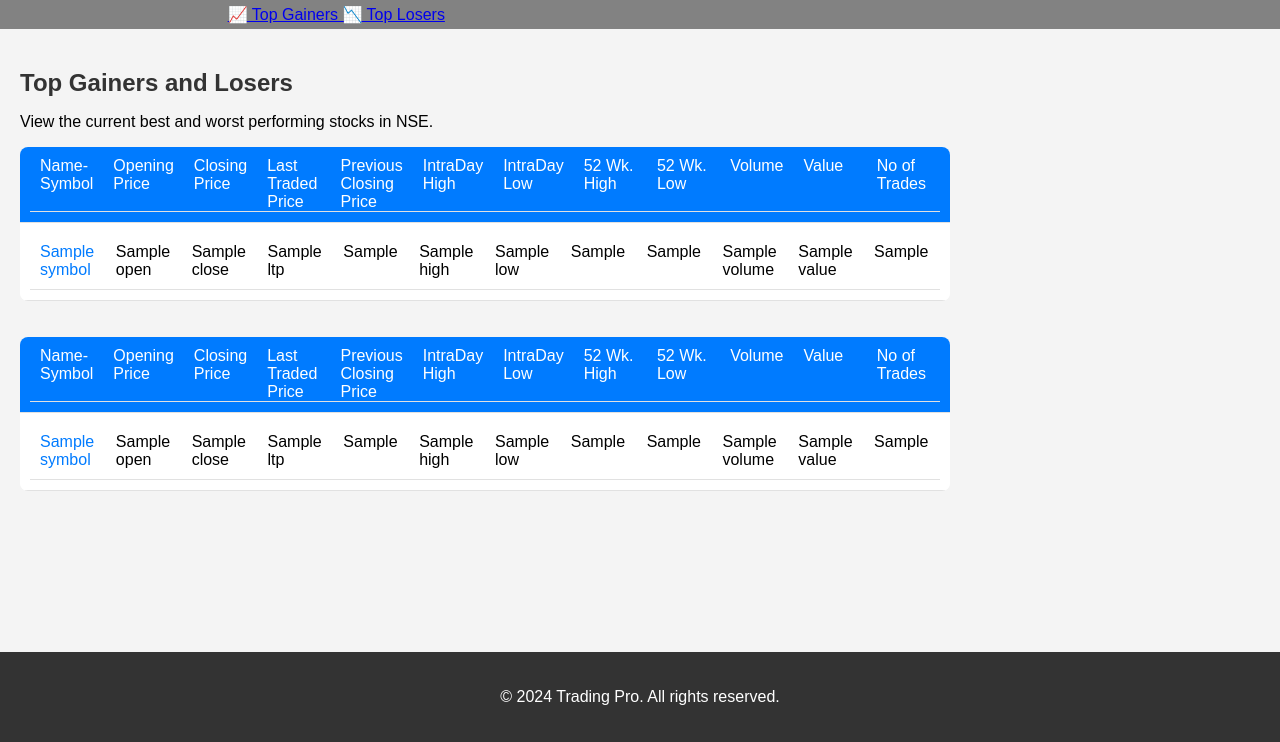
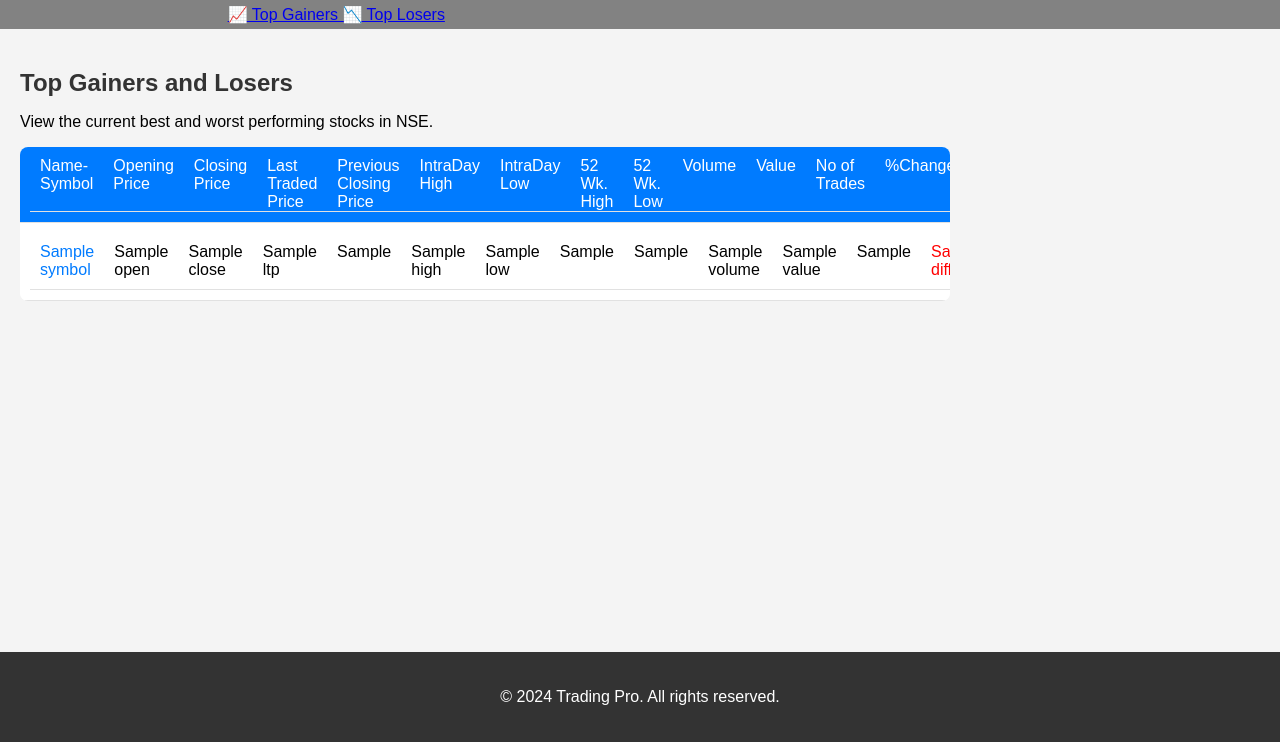
Before and after one commit to rogerthat1729/stock-analyzer, a Flask app: template templates/performers.html in a window 1280 px wide. Shown: the part 58-800 px from the top of the page. Run offline with Flask 3, Linux system fonts and the light colour scheme; the template is opened without the code that fills it: most values are stand-ins (such as "Sample title", 1, 10 or a date in 2020).

Commit message:
added percent change in gainers losers, kept default plot in singleplot

```diff
--- a/news.py
+++ b/news.py
@@ -1,5 +1,4 @@
 from newsapi import NewsApiClient
-import datetime as dt
 import datetime
 
 today = datetime.date.today()
--- a/ourapp.py
+++ b/ourapp.py
@@ -3,15 +3,7 @@
 from flask_sqlalchemy import SQLAlchemy
 from plot import give_data, create_plot, get_index_data, get_performers, get_current_data
 from news import get_stock_news
-import matplotlib as mpl
-import matplotlib.pyplot as plt
-import plotly.graph_objects as go
-import plotly.express as px
 import plotly.offline as po
-from datetime import datetime, timedelta
-from dateutil.relativedelta import relativedelta
-from io import BytesIO
-import base64
 import pandas as pd
 from flask_caching import Cache
 
@@ -80,14 +72,15 @@
         flash('Please login to access this page.')
         return redirect(url_for('home', usr = usr))
     pdv = None
+    entity = 'OPEN'
+    typ = 'normal'
+    symbols = [symbol]
+    data = give_data(symbols)
     if request.method == 'POST':
         entity = request.form['options']
         typ = request.form['plottype']
-        symbols = [symbol]
-        if entity is not None and typ is not None:
-            data = give_data(symbols)
-            figure = create_plot(data, entity, 'stock',typ)
-            pdv = po.plot(figure, output_type='div', include_plotlyjs=True)
+    figure = create_plot(data, entity, 'stock', typ)
+    pdv = po.plot(figure, output_type='div', include_plotlyjs=True)
     return render_template('singleplot.html', symbol = symbol, pdv = pdv, usr = usr, type = 'stock', data = data)
 
 @app.route("/plot", methods = ['GET', 'POST'])
@@ -209,13 +202,14 @@
         flash('Please login to access this page.')
         return redirect(url_for('home', usr = usr))
     pdv = None
+    entity = 'OPEN'
+    typ = 'normal'
+    dataframe = {'NIFTY50': df}
     if request.method == 'POST':
         entity = request.form['options']
         typ = request.form['plottype']
-        dataframe = {'NIFTY50': df}
-        if entity is not None and typ is not None:
-            figure = create_plot(dataframe, entity, 'index', typ)
-            pdv = po.plot(figure, output_type='div', include_plotlyjs=True)
+    figure = create_plot(dataframe, entity, 'index', typ)
+    pdv = po.plot(figure, output_type='div', include_plotlyjs=True)
     return render_template('singleplot.html', usr = usr, type = 'index', symbol = 'NIFTY50', pdv = pdv, data = dataframe)
 
 @app.route("/performers", methods = ['GET'])
@@ -223,7 +217,7 @@
     global usr
     data = get_stock()
     gainers, losers = get_performers(data)
-    return render_template("performers.html", usr = usr, gainers = gainers, losers = losers)
+    return render_template("performers.html", usr = usr, both = [gainers, losers])
 
 if __name__ == "__main__":
     app.run(debug=True)
--- a/plot.py
+++ b/plot.py
@@ -1,20 +1,10 @@
-import time
-import os
 import pandas as pd
-import numpy as np
-import sys
-import matplotlib.pyplot as plt
-import matplotlib as mpl
 import plotly.graph_objects as go
-import plotly.express as px
-import plotly.offline as po
-import plotly.io as pio
-from datetime import datetime, timedelta, date
+from datetime import datetime, timedelta
 from dateutil.relativedelta import relativedelta
 from jugaad_data.nse import stock_df, index_df
 
-
-entity_strings = {'OPEN': 'Opening Price', 'CLOSE': 'Closing Price', 'LOW': 'Intraday Low', 'HIGH':'Intraday High', 'LTP':'Last Traded Price', 'VOLUME':'Volume', 'VALUE':'Value', 'NO OF TRADES':'No of Trades'}
+entity_strings = {'OPEN': 'Opening Price', 'CLOSE': 'Closing Price', 'LOW': 'Intraday Low', 'HIGH':'Intraday High', 'LTP':'Last Traded Price', 'VOLUME':'Volume', 'VALUE':'Market Cap', 'NO OF TRADES':'No of Trades'}
 type_strings = {'normal': 'Line Plot', 'candle': 'Candlestick Plot'}
 
 def give_dates(duration):
@@ -65,7 +55,7 @@
                                         name=sym,
                                         increasing_line_color= 'green', decreasing_line_color= 'red'))
 
-    fig.update_layout(title=f'{type_strings[plottype]} {entity_strings[entity]} vs Date for these stocks',
+    fig.update_layout(title=f'{type_strings[plottype]} of {entity_strings[entity]} vs Date for these stocks',
                     xaxis_title='Date',
                     yaxis_title=entity,
                     xaxis = dict(
@@ -122,11 +112,10 @@
         try:
             df = stock_df(symbol=sym, from_date=dates[0], to_date=dates[1], series="EQ")
             if not df.empty:
-                diff = df['CLOSE'].iloc[-1] - df['OPEN'].iloc[-1]
+                diff = (df['LTP'].iloc[0] - df['OPEN'].iloc[0])/(df['OPEN'].iloc[0])*100
                 to_sort.append((diff, sym))
         except Exception as e:
             print(f"Data not available for symbol: {sym}. Skipping.")
-
             continue
     to_sort.sort()
     all_data = []
@@ -136,6 +125,13 @@
         data = {}
         data = df.iloc[0].to_dict()
         data['symbol'] = to_sort[i][1]
+        data['VALUE'] = "{:,}".format(data['VALUE'])
+        diff = (df['LTP'].iloc[0] - df['OPEN'].iloc[0])/(df['OPEN'].iloc[0])*100
+        if diff >= 0:
+            data['sign'] = 1
+        else:
+            data['sign'] = 0
+        data['diff'] = "{:.2f}".format(diff)
         all_data.append(data)
     return all_data
 
--- a/templates/market.html
+++ b/templates/market.html
@@ -20,6 +20,7 @@
             <div>Volume</div>
             <div>Value</div>
             <div>No of Trades</div>
+            <div>%Change</div>
         </div>
         {% for stock in stocks %}
         <div class="table-row">
@@ -37,6 +38,11 @@
             <div>{{ stock['VOLUME'] }}</div>
             <div>{{ stock['VALUE'] }}</div>
             <div>{{ stock['NO OF TRADES'] }}</div>
+            {% if stock['sign'] == 1 %}
+              <div style = "color: green;">+{{ stock['diff'] }}%</div>
+            {% else %}
+              <div style="color: red;">{{ stock['diff'] }}%</div>
+            {% endif %}
         </div>
         {% endfor %}
         </div>
--- a/templates/performers.html
+++ b/templates/performers.html
@@ -6,6 +6,7 @@
     <section class="market-data">
         <h2>Top Gainers and Losers</h2>
         <p>View the current best and worst performing stocks in NSE.</p>
+        {% for stocks in both%}
         <div class="market-table">
             <div class="table-header">
                 <div>Name-Symbol</div>
@@ -20,8 +21,9 @@
                 <div>Volume</div>
                 <div>Value</div>
                 <div>No of Trades</div>
+                <div>%Change</div>
             </div>
-            {% for stock in gainers %}
+            {% for stock in stocks %}
             <div class="table-row">
                 <div>
                     <a href="/market/{{ stock['symbol'] }}">{{ stock['symbol'] }}</a>
@@ -37,44 +39,16 @@
                 <div>{{ stock['VOLUME'] }}</div>
                 <div>{{ stock['VALUE'] }}</div>
                 <div>{{ stock['NO OF TRADES'] }}</div>
+                {% if stock['sign'] == 1 %}
+                <div style="color: green;">+{{ stock['diff'] }}%</div>
+                {% else %}
+                <div style="color: red;">{{ stock['diff'] }}%</div>
+                {% endif %}
             </div>
             {% endfor %}
         </div>
         <br><br>
-        <div class="market-table">
-            <div class="table-header">
-                <div>Name-Symbol</div>
-                <div>Opening Price</div>
-                <div>Closing Price</div>
-                <div>Last Traded Price</div>
-                <div>Previous Closing Price</div>
-                <div>IntraDay High</div>
-                <div>IntraDay Low</div>
-                <div>52 Wk. High</div>
-                <div>52 Wk. Low</div>
-                <div>Volume</div>
-                <div>Value</div>
-                <div>No of Trades</div>
-            </div>
-            {% for stock in losers %}
-            <div class="table-row">
-                <div>
-                    <a href="/market/{{ stock['symbol'] }}">{{ stock['symbol'] }}</a>
-                </div>
-                <div>{{ stock['OPEN'] }}</div>
-                <div>{{ stock['CLOSE'] }}</div>
-                <div>{{ stock['LTP'] }}</div>
-                <div>{{ stock['PREV. CLOSE'] }}</div>
-                <div>{{ stock['HIGH'] }}</div>
-                <div>{{ stock['LOW'] }}</div>
-                <div>{{ stock['52W H'] }}</div>
-                <div>{{ stock['52W L'] }}</div>
-                <div>{{ stock['VOLUME'] }}</div>
-                <div>{{ stock['VALUE'] }}</div>
-                <div>{{ stock['NO OF TRADES'] }}</div>
-            </div>
-            {% endfor %}
-        </div>
+        {% endfor %}
     </section>
 </main>
 
--- a/templates/plot.html
+++ b/templates/plot.html
@@ -2,7 +2,6 @@
 {% block title%}<title>Trading Pro - Plot</title>{% endblock %}
 {%block content%}
 
-<!-- Plot Section -->
 <section class="plot-section">
     <h2>Data Visualization</h2>
     <form class="plot-form" action="/plot" method="post">
@@ -19,6 +18,9 @@
                 <option value="CLOSE">Closing Price</option>
                 <option value="LOW">Intraday Low</option>
                 <option value="HIGH">Intraday High</option>
+                <option value="VOLUME">Volume</option>
+                <option value="VALUE">Value</option>
+                <option value="NO OF TRADES">No of Trades</option>
             </select>
         </div>
         <br>
```
Also changed, not shown: markets.py (deleted, +0 -9 lines).
